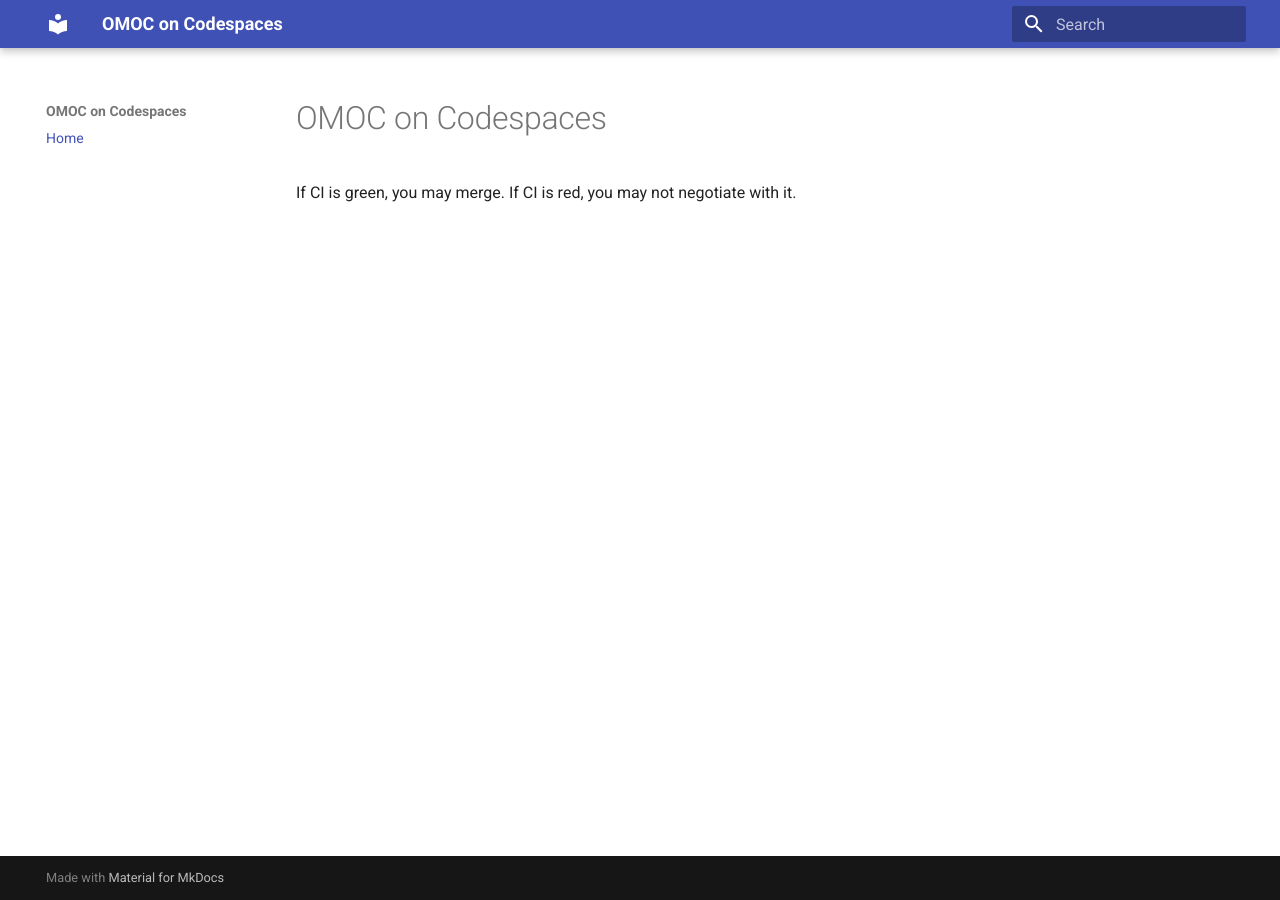
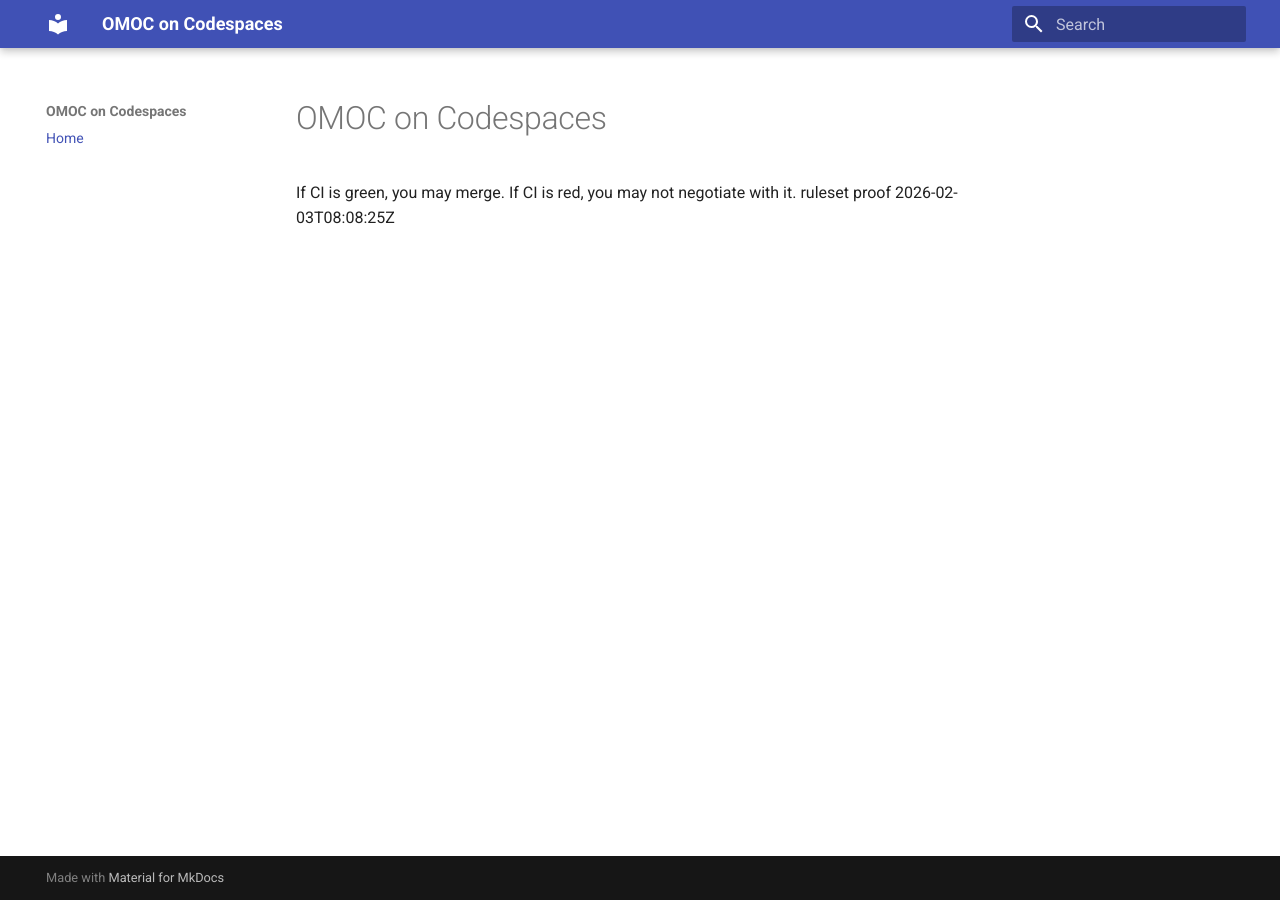
Before and after one commit to Spartoi-development-team/spartoi-project-2, an MkDocs documentation site: the page built from docs/index.md, in a window 1280 px wide. Built offline with MkDocs 1.6.1 and Material for MkDocs 9.7.7, drawn with Linux system fonts in a browser that asks for light colours.

Commit message:
test: ruleset proof

```diff
--- a/docs/index.md
+++ b/docs/index.md
@@ -1,3 +1,4 @@
 # OMOC on Codespaces
 
 If CI is green, you may merge. If CI is red, you may not negotiate with it.
+ruleset proof 2026-02-03T08:08:25Z
```
